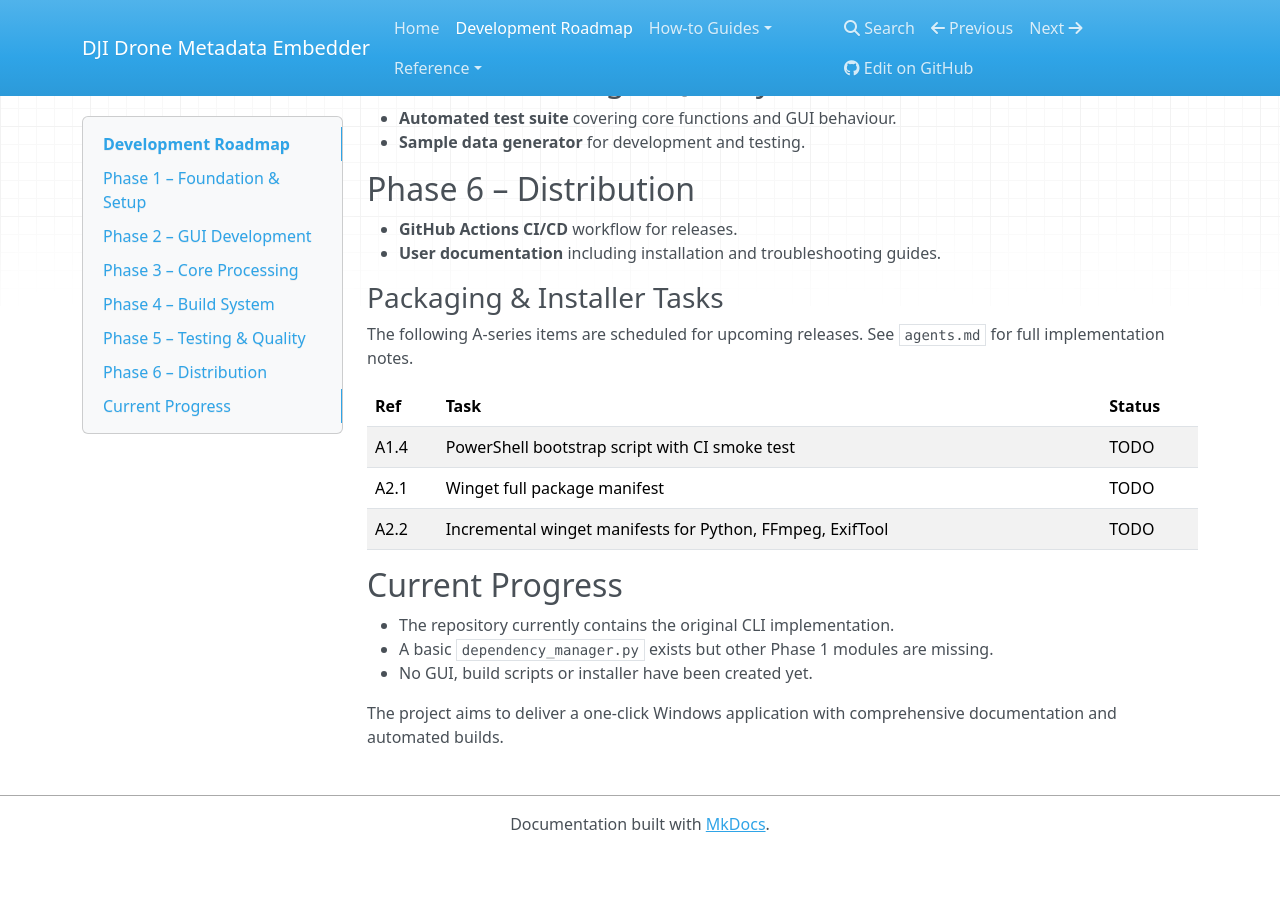
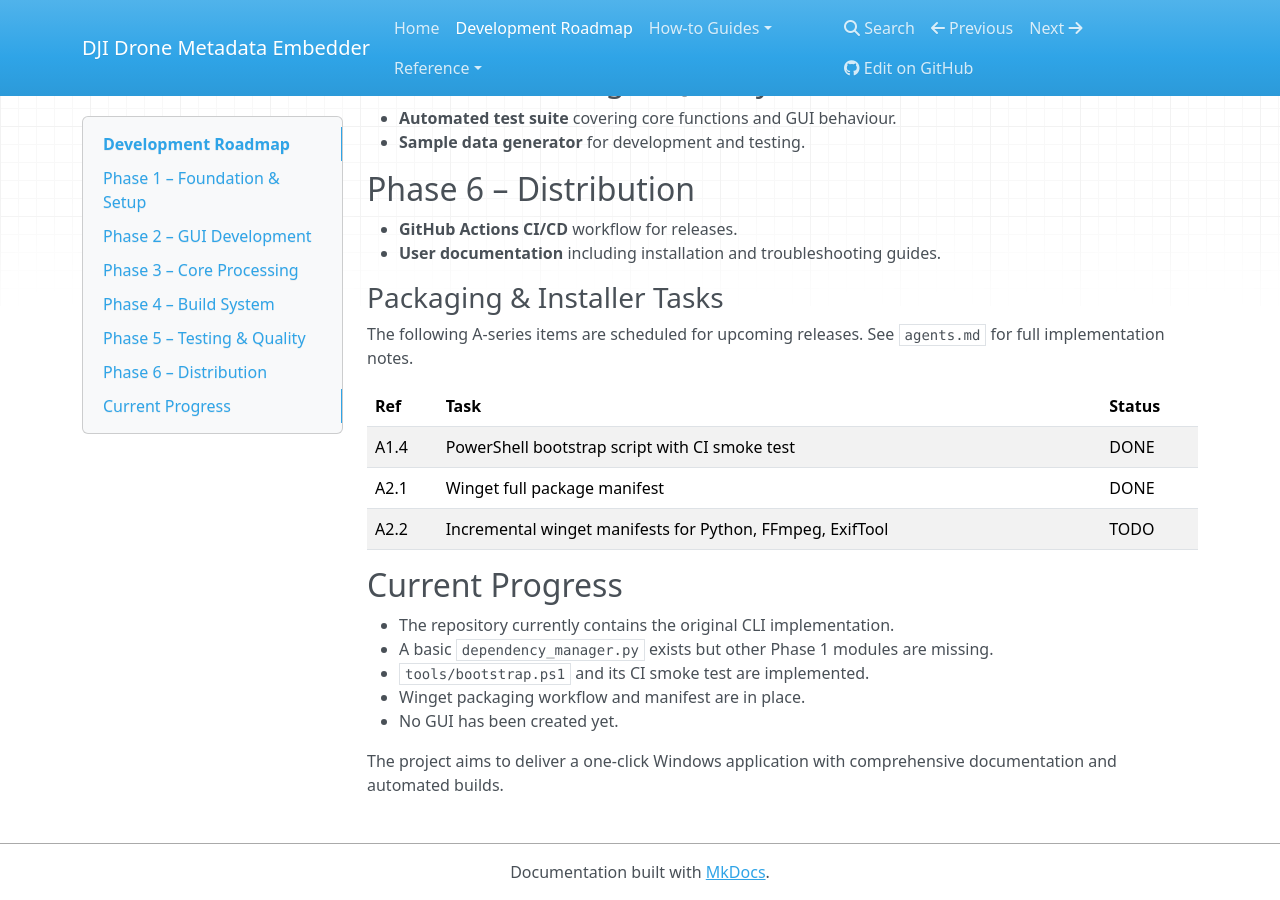
Before and after one commit to CallMarcus/dji-drone-metadata-embedder, an MkDocs documentation site: the page built from docs/development_roadmap.md, in a window 1280 px wide and 900 px high, scrolled down 668 px. Built offline with MkDocs 1.6.1, drawn with Linux system fonts in a browser that asks for light colours; nearby versions of some CDN libraries; before the commit the page ends 1520 px from its top, so only the background shows below that.

Commit message:
docs: mark completed packaging tasks

```diff
--- a/docs/development_roadmap.md
+++ b/docs/development_roadmap.md
@@ -32,13 +32,15 @@ The following A-series items are scheduled for upcoming releases. See `agents.md
 
 | Ref  | Task                                                            | Status |
 | ---- | --------------------------------------------------------------- | ------ |
-| A1.4 | PowerShell bootstrap script with CI smoke test                  | TODO   |
-| A2.1 | Winget full package manifest                                    | TODO   |
+| A1.4 | PowerShell bootstrap script with CI smoke test                  | DONE   |
+| A2.1 | Winget full package manifest                                    | DONE   |
 | A2.2 | Incremental winget manifests for Python, FFmpeg, ExifTool       | TODO   |
 
 ## Current Progress
 - The repository currently contains the original CLI implementation.
 - A basic `dependency_manager.py` exists but other Phase 1 modules are missing.
-- No GUI, build scripts or installer have been created yet.
+- `tools/bootstrap.ps1` and its CI smoke test are implemented.
+- Winget packaging workflow and manifest are in place.
+- No GUI has been created yet.
 
 The project aims to deliver a one-click Windows application with comprehensive documentation and automated builds.
```
Also changed, not shown: agents.md (+10 -10 lines).
